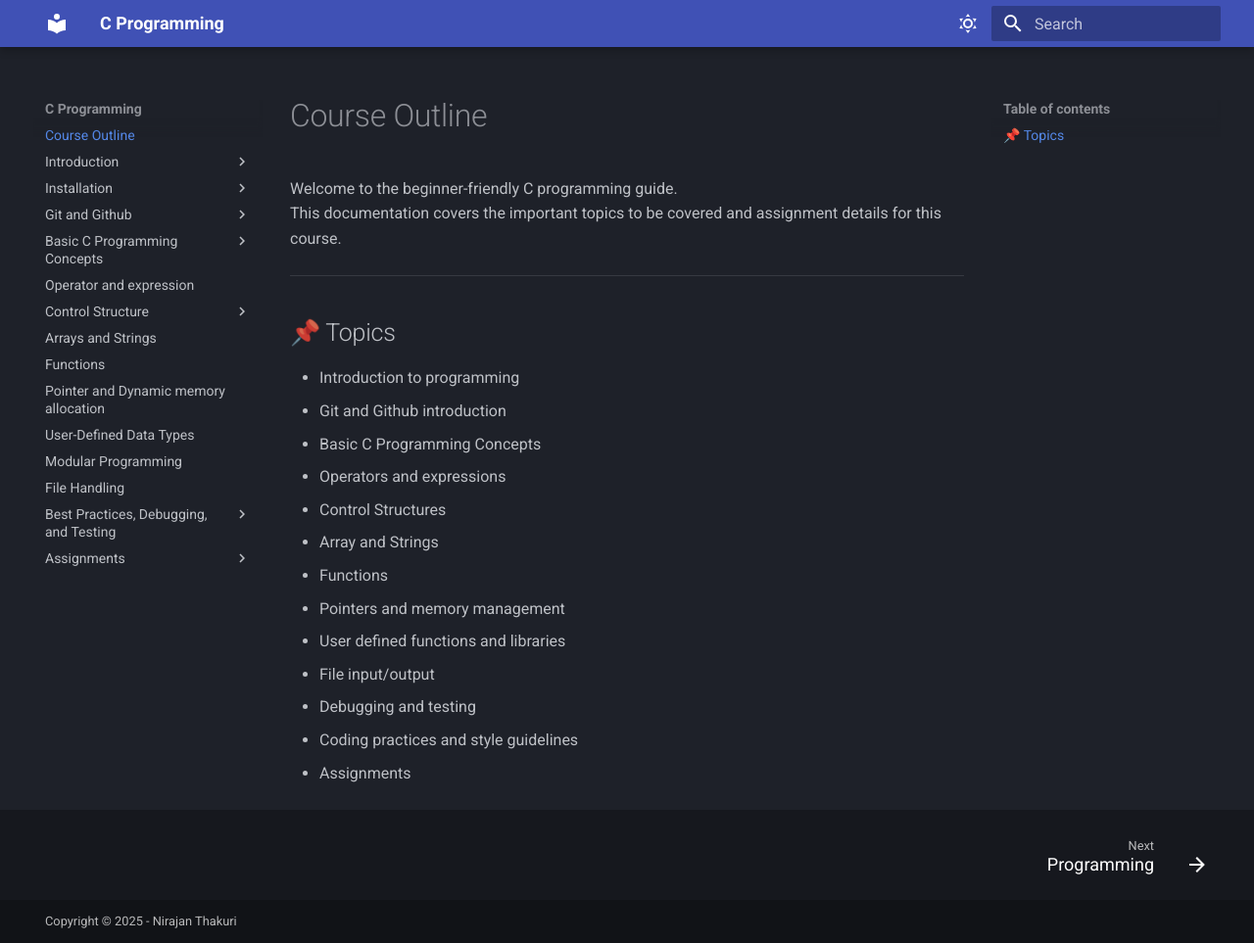
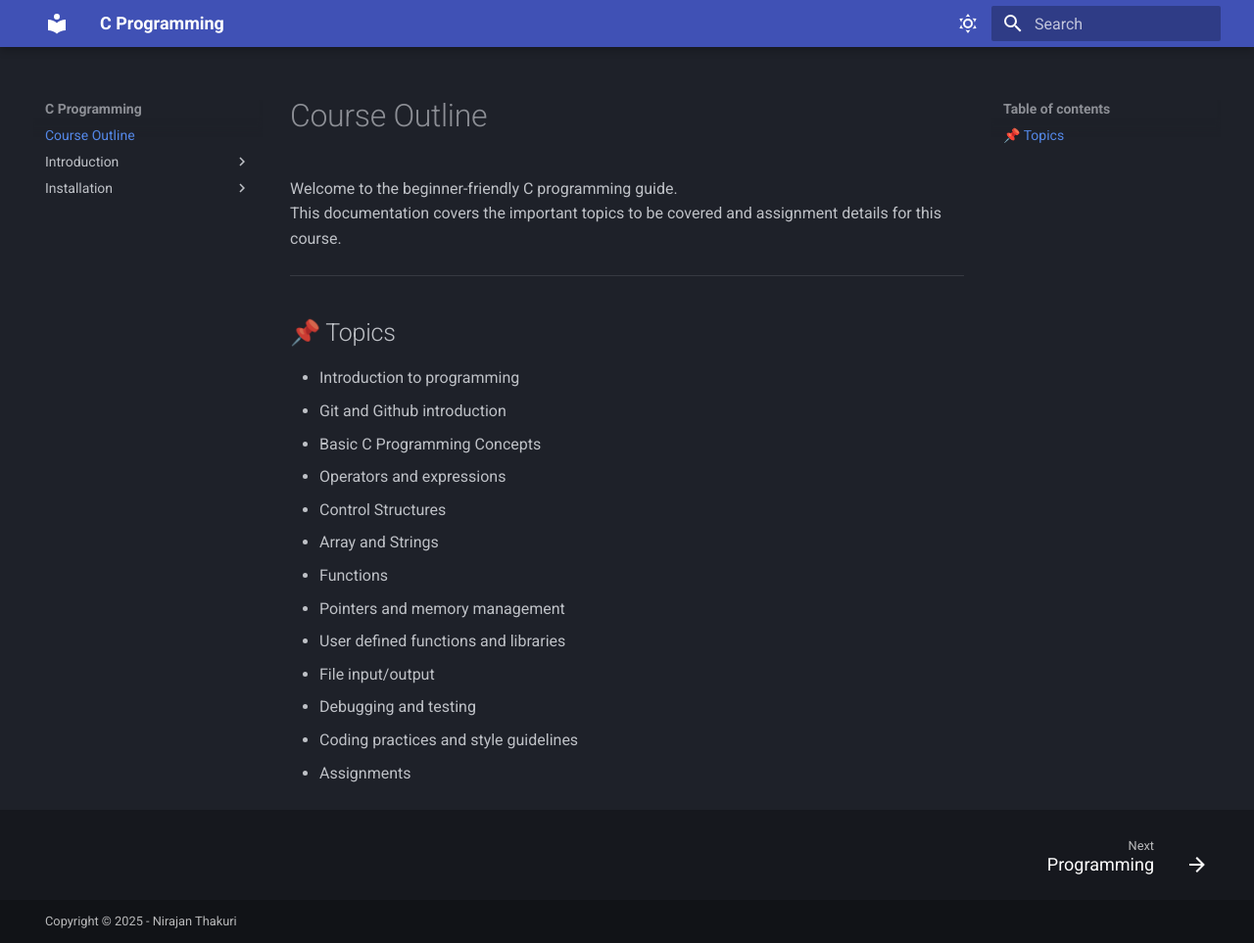
Before and after one commit to nirajan10/C-notes, an MkDocs documentation site: the page built from docs/index.md, in a window 1280 px wide and 963 px high. Shown: the whole window at 98% size. Built offline with MkDocs 1.6.1 and Material for MkDocs 9.7.7, drawn with Linux system fonts in a browser that asks for light colours; part of the change alters nothing that is shown.

Commit message:
new session

```diff
--- a/mkdocs.yml
+++ b/mkdocs.yml
@@ -17,45 +17,45 @@ nav:
       - C Compiler: compiler_installation.md
       - Optional Extentions: optional-extensions.md
       - Testing your setup: testing_c_setup.md
-  - Git and Github:
-      - Version Control, Git and Github: version_control.md
-      - Installation and setup:
-        - Git and Github: install_git_github.md
-        - Setup using ssh: setup_ssh_github.md
-      - Starting a repository: starting_repository.md
-      - Working with branch: working_with_branches.md
-      - Undo changes: git-undoing-changes.md
-      - Gitignore: gitignore.md
-      - Fork: git_fork.md
-  - Basic C Programming Concepts:
-      - Statements: statements.md
-      - Declarations: declarations.md
-      - Comments: comments.md
-      - Variables: variables.md
-      - Input: inputs.md
-      - Output: output.md
-      - Escape sequences: escape_sequences.md
-  - Operator and expression: operators_and_expressions.md
-  - Control Structure:
-      - Introduction: conditionals.md
-      - Conditional Statements: conditional_statements.md
-      - Loops: loops.md
-      - Loop Control Statements: loop_control_statements.md
-  - Arrays and Strings: arrays_and_strings.md
-  - Functions: functions_in_C.md
-  - Pointer and Dynamic memory allocation: pointers_and_dynamic_memory_allocation.md
-  - User-Defined Data Types: user_defined_data_types.md
-  - Modular Programming: modular_programming.md
-  - File Handling: file_handling.md
-  - Best Practices, Debugging, and Testing:
-      - Debugging: debugging.md
-      - Testing: testing.md
-      - Best practices: best_practices.md
-  - Assignments:
-      - Assignment guide: assignment-guide.md
-      - Assignment 1: assignment1.md
-      - Assignment 2: assignment2.md
-      - Assignment 3: assignment3.md
+  # - Git and Github:
+  #     - Version Control, Git and Github: version_control.md
+  #     - Installation and setup:
+  #       - Git and Github: install_git_github.md
+  #       - Setup using ssh: setup_ssh_github.md
+  #     - Starting a repository: starting_repository.md
+  #     - Working with branch: working_with_branches.md
+  #     - Undo changes: git-undoing-changes.md
+  #     - Gitignore: gitignore.md
+  #     - Fork: git_fork.md
+  # - Basic C Programming Concepts:
+  #     - Statements: statements.md
+  #     - Declarations: declarations.md
+  #     - Comments: comments.md
+  #     - Variables: variables.md
+  #     - Input: inputs.md
+  #     - Output: output.md
+  #     - Escape sequences: escape_sequences.md
+  # - Operator and expression: operators_and_expressions.md
+  # - Control Structure:
+  #     - Introduction: conditionals.md
+  #     - Conditional Statements: conditional_statements.md
+  #     - Loops: loops.md
+  #     - Loop Control Statements: loop_control_statements.md
+  # - Arrays and Strings: arrays_and_strings.md
+  # - Functions: functions_in_C.md
+  # - Pointer and Dynamic memory allocation: pointers_and_dynamic_memory_allocation.md
+  # - User-Defined Data Types: user_defined_data_types.md
+  # - Modular Programming: modular_programming.md
+  # - File Handling: file_handling.md
+  # - Best Practices, Debugging, and Testing:
+  #     - Debugging: debugging.md
+  #     - Testing: testing.md
+  #     - Best practices: best_practices.md
+  # - Assignments:
+  #     - Assignment guide: assignment-guide.md
+  #     - Assignment 1: assignment1.md
+  #     - Assignment 2: assignment2.md
+  #     - Assignment 3: assignment3.md
 
 theme:
   name: material
```
